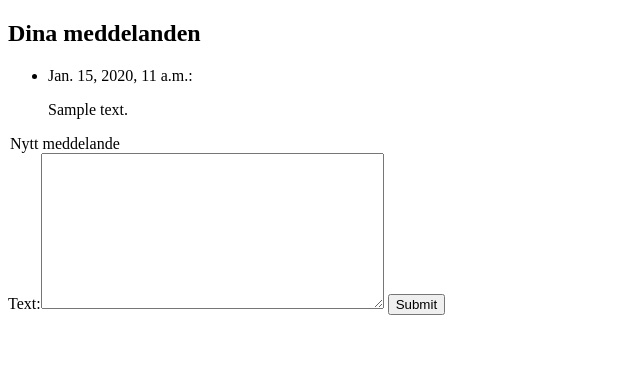
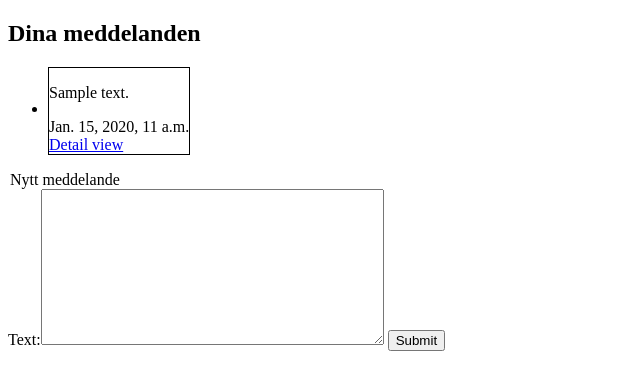
Before and after one commit to elWanderero/messboard, a Django app: page /sajt/message-list in a window 1280 px wide. Shown: the part 26-416 px from the top of the page, without its empty margins (0-640 px from the left). Run offline with Django 3.2, Linux system fonts and the light colour scheme; a user stored in the database is signed in; tables that the repository leaves empty hold one stand-in row (values such as "Sample post").

Commit message:
Added some nice css and links to Message manager detail view.

```diff
--- a/sajt/templates/sajt/message_list.html
+++ b/sajt/templates/sajt/message_list.html
@@ -4,16 +4,17 @@
     <h2>Dina meddelanden</h2>
     <ul>
         {% for message in message_list %}
-            <li>{{ message.date_created }}:<p>{{ message.text }}</p></li>
-        {% endfor %}
-    </ul>
-    <ul>
-        {% for message in message %}
-            <li>{{ message.date_created }}:<p>{{ message.text }}</p></li>
+            <li style="margin: 0 0 1em 0;">
+                <div style="border:1px; border-style:solid; display:inline-block; vertical-align:middle;">
+                    <p>{{ message.text }}</p>
+                    {{ message.date_created }}<br/>
+                    <a href="{{ message.get_absolute_url }}">Detail view</a>
+                </div>
+            </li>
         {% endfor %}
     </ul>
 
-    <form action="{% url 'myMessages' %}" method="post">
+    <form action="{% url 'sajt:message-list' %}" method="post">
         <legend>Nytt meddelande</legend>
         {% csrf_token %}
         {{ form }}
```
